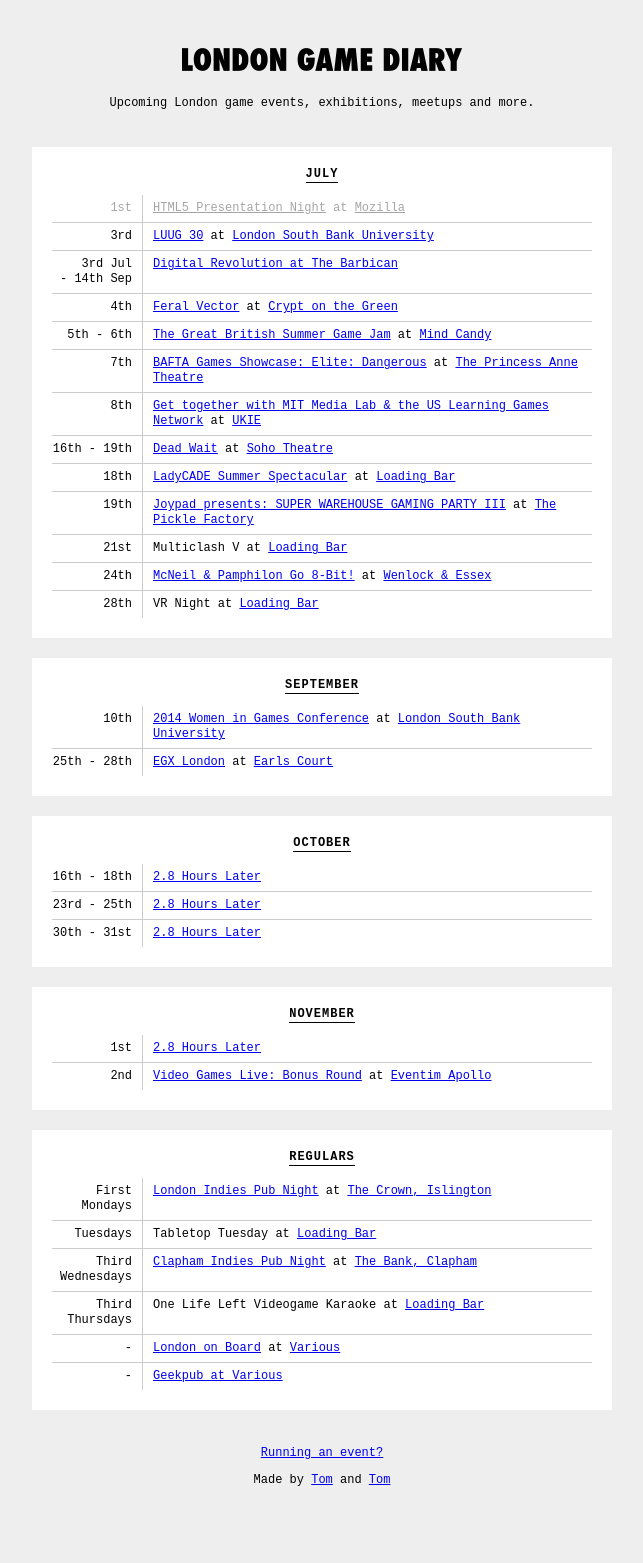
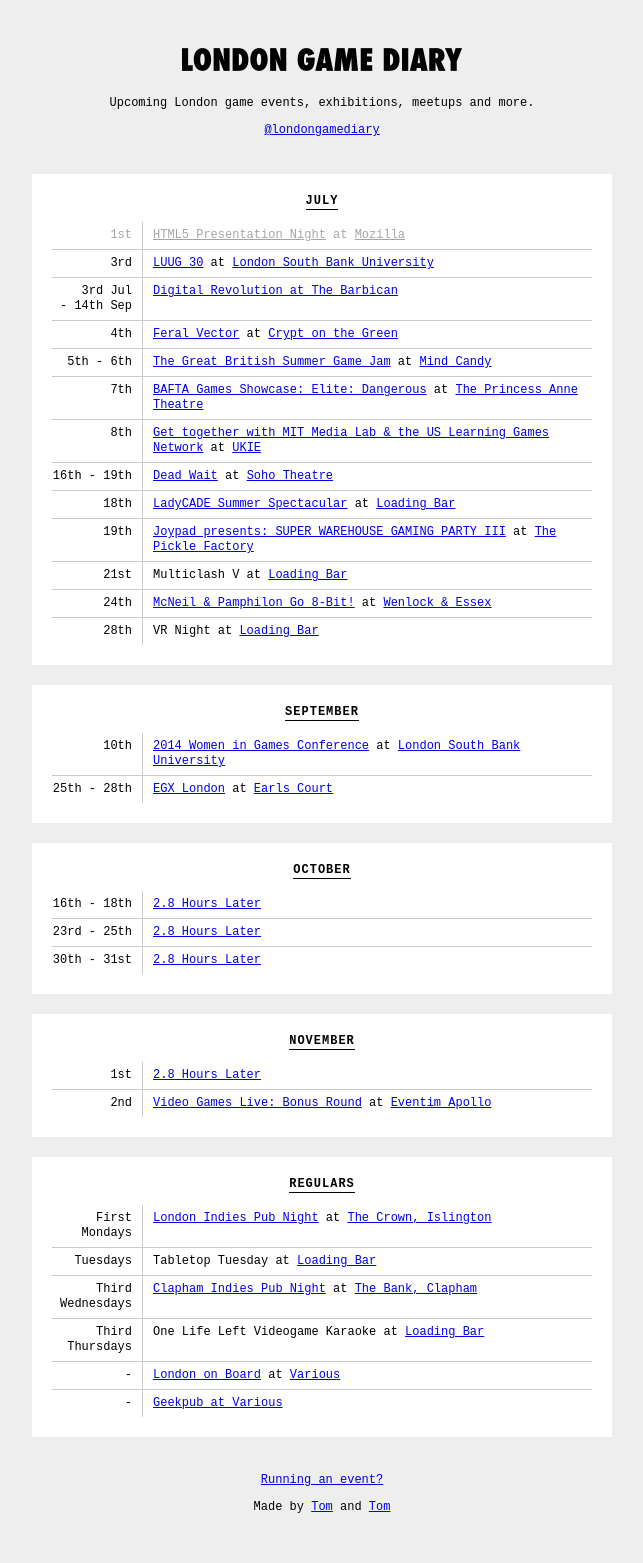
Before and after one commit to thomasmarshall/londongamediary.com, a Jekyll site: the page built from index.html, in a window 1280 px wide. Shown: the whole page, without its empty margins (318-961 px from the left). Built offline with Jekyll 4.4.1, drawn with Linux system fonts in a browser that asks for light colours; nearby versions of some CDN libraries; before the commit the page ends 1536 px from its top, so only the background shows below that.

Commit message:
Add Twitter link

```diff
--- a/_layouts/default.html
+++ b/_layouts/default.html
@@ -22,6 +22,9 @@
     </h1>
 
     <p>Upcoming London game events, exhibitions, meetups and more.</p>
+    <p>
+      <a href="http://www.twitter.com/londongamediary">@londongamediary</a>
+    </p>
   </header>
 
   <section role="main" id="main">
```
